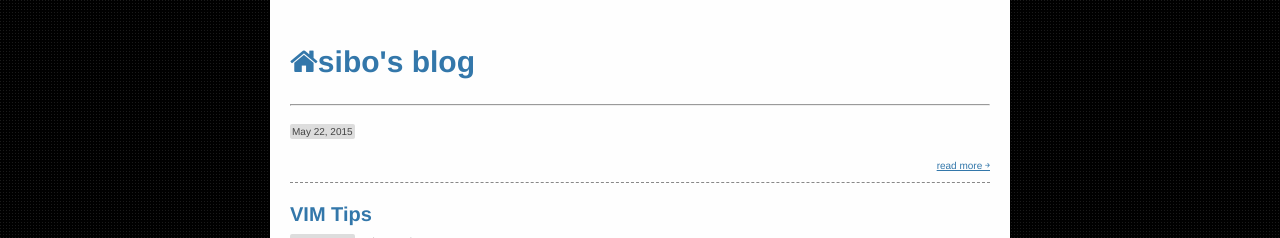
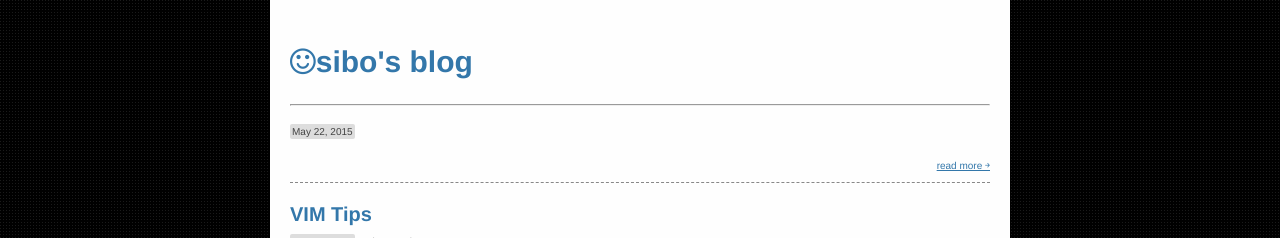
Before and after one commit to osrpt/osrpt.github.com, a Jekyll site: the page built from index.html, in a window 1280 px wide. Shown: the top 238 px of the page. Built offline with Jekyll 4.4.1, drawn with Linux system fonts in a browser that asks for light colours; nearby versions of some CDN libraries; Markdown is read by kramdown in place of the engine named in the settings; the list of posts is cut into pages by our own code.

Commit message:
change home to smile

```diff
--- a/index.html
+++ b/index.html
@@ -2,7 +2,7 @@
 layout: default
 title: sibo's blog
 ---
-<a class="to_homepage"  href="/"><h2 class="title"><i class="fa fa-home"></i>{{ page.title }}</h2></a>
+<a class="to_homepage"  href="/"><h2 class="title"><i class="fa fa-smile-o"></i>{{ page.title }}</h2></a>
 <hr/>
 <div class="blog">
 	<div class="posts">
```
